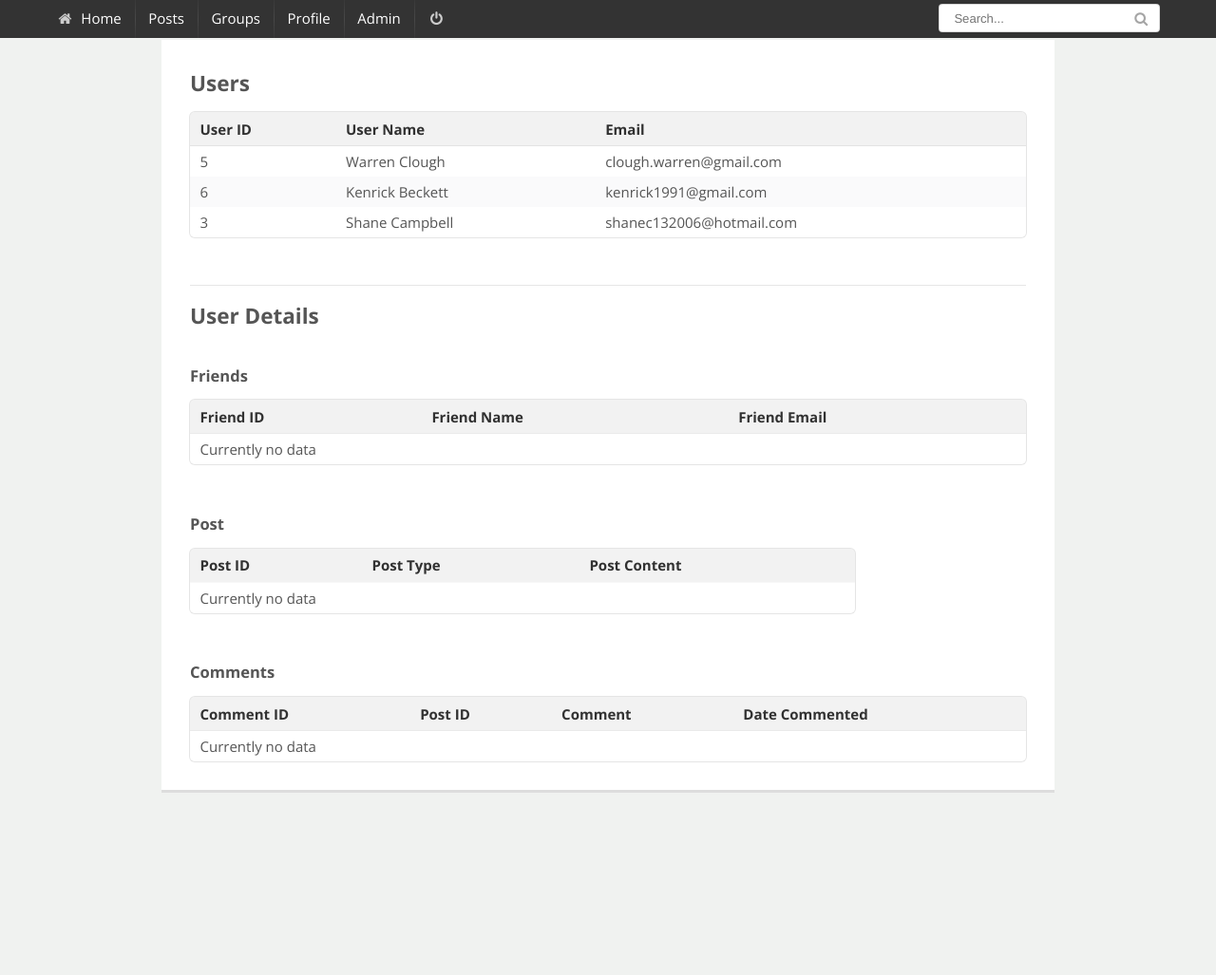
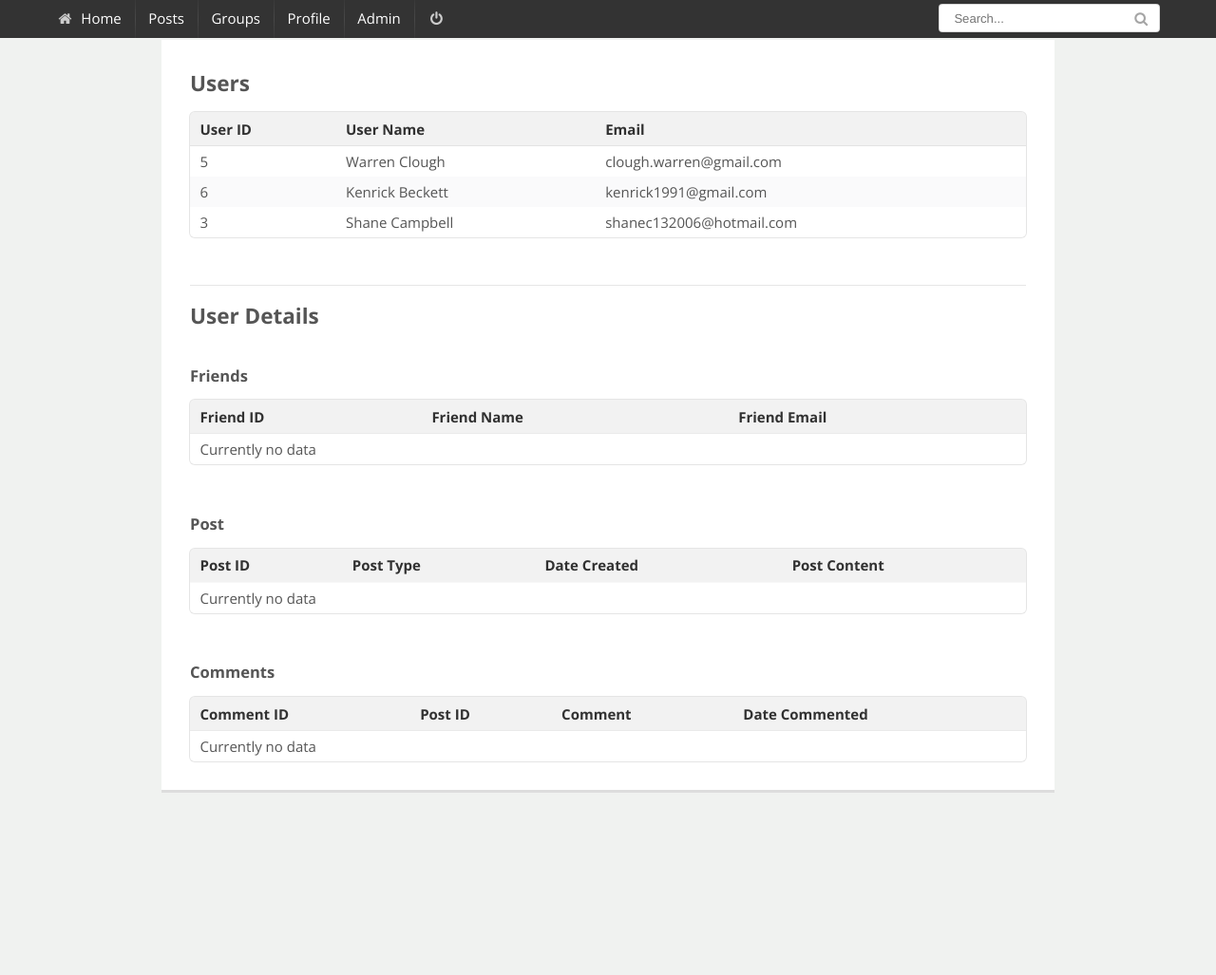
Before and after one commit to CLOUGH/db-assignment2, a PHP site: page /admin/index.php in a window 1280 px wide. Shown: the whole page at 95% size. Run offline with PHP 8.4, Linux system fonts and the light colour scheme; a user stored in the database is signed in; data comes from the database, SQL or seed files in the repository; style sheets or scripts are compiled from the project's sources; some libraries are stand-ins or nearby versions.

Commit message:
Updated admin post table to show the date the post was created

```diff
--- a/source/site/admin/get-user-data.php
+++ b/source/site/admin/get-user-data.php
@@ -32,6 +32,7 @@ $("#user-table tbody tr").click(function(e){
 				var table_row = $("<tr>");
 				table_row.append( $("<td>").text(user_posts[i].post_id));
 				table_row.append( $("<td>").text(user_posts[i].post_type));
+				table_row.append( $("<td>").text(user_posts[i].date_created));
 				table_row.append( $("<td>").text(user_posts[i].text_body));
 				table_rows.append(table_row);
 			}
--- a/source/site/admin/index.php
+++ b/source/site/admin/index.php
@@ -64,11 +64,12 @@
 									<thead>
 										<th>Post ID</th>
 										<th>Post Type</th>
+										<th>Date Created</th>
 										<th>Post Content</th>
 									</thead>
 									<tbody>
 										<tr class="empty-row">
-											<td colspan="3">Currently no data</td>
+											<td colspan="4">Currently no data</td>
 										</tr>
 									</tbody>
 								</table>
--- a/source/site/resources/css/style.css
+++ b/source/site/resources/css/style.css
@@ -172,7 +172,6 @@ table.comment-table
 }
 table.post-table
 {
-	width: 700px !important;
 }
 
 #user-table tbody tr:hover
```
